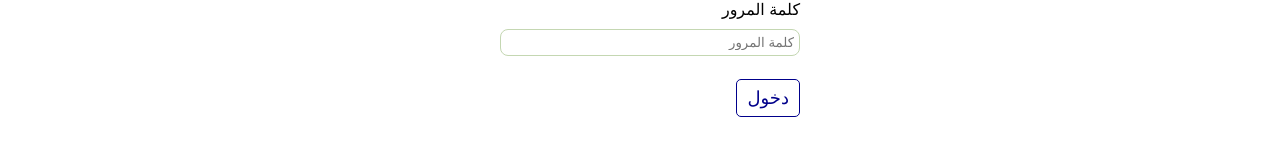
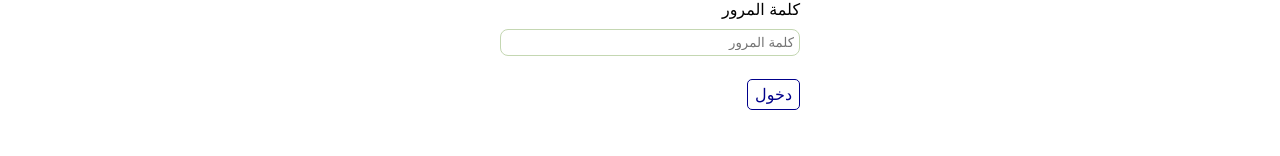
Before and after one commit to samir-001/front-end-testing, a React (Create React App) app: page /login in a window 1280 px wide. Shown: the part 324-480 px from the top of the page. Built offline with nearby package versions, Linux system fonts and the light colour scheme.

Commit message:
fixed the scroll to top

```diff
--- a/sass/components/admin/forms.scss
+++ b/sass/components/admin/forms.scss
@@ -37,13 +37,13 @@
 }
 .form-btn{
     margin: auto;
-    padding: 7px 10px;
+    padding: 5px 7px;
     border-radius: 5px;
     border: none;
     border: 1px solid darkblue;
     color:darkblue ;
     background-color: white;
-    font-size: 18px;
+    font-size: 16px;
     &:hover{
         background-color:darkblue;
         color:white
--- a/src/css/style.css
+++ b/src/css/style.css
@@ -677,13 +677,13 @@ a .dashBoard__nav-bar__link {
 
 .form-btn {
   margin: auto;
-  padding: 7px 10px;
+  padding: 5px 7px;
   border-radius: 5px;
   border: none;
   border: 1px solid darkblue;
   color: darkblue;
   background-color: white;
-  font-size: 18px;
+  font-size: 16px;
 }
 .form-btn:hover {
   background-color: darkblue;
```
